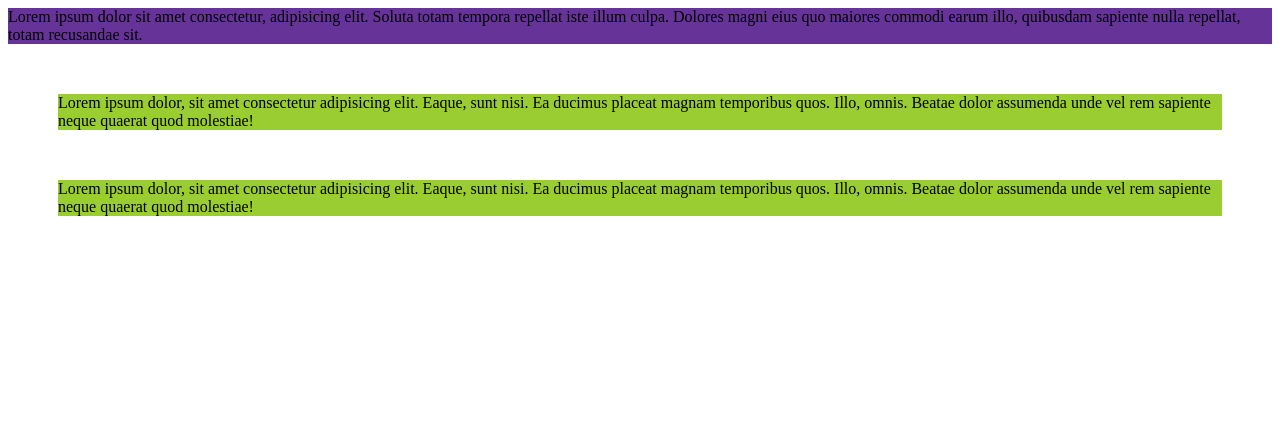
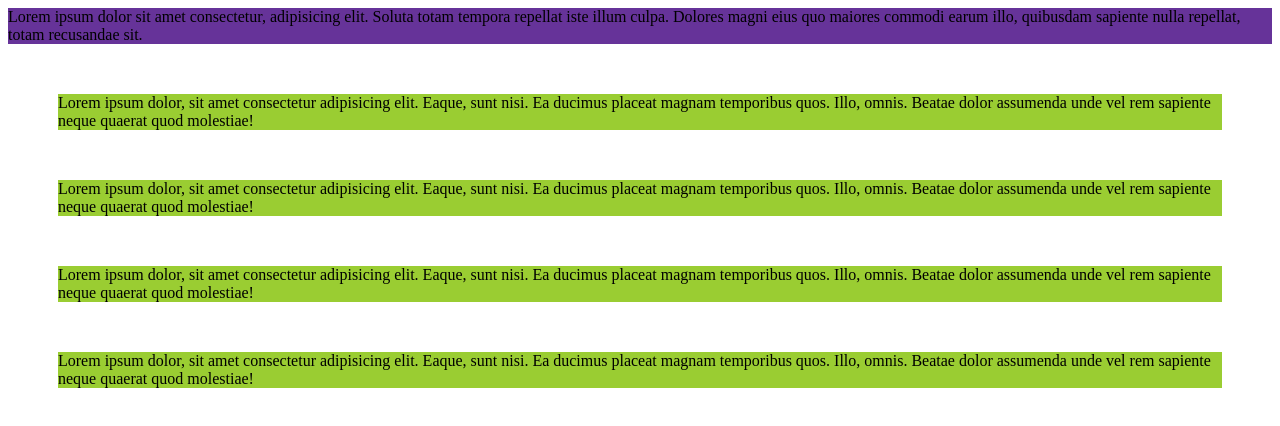
Before and after one commit to LeoNicolasGalera/Prueba-Git, a plain HTML site: page index.html in a window 1280 px wide. Drawn offline with Linux system fonts and the light colour scheme.

Commit message:
otros cambios mas

```diff
--- a/index.html
+++ b/index.html
@@ -25,5 +25,15 @@
       nisi. Ea ducimus placeat magnam temporibus quos. Illo, omnis. Beatae dolor
       assumenda unde vel rem sapiente neque quaerat quod molestiae!
     </article>
+    <article class="articulo">
+      Lorem ipsum dolor, sit amet consectetur adipisicing elit. Eaque, sunt
+      nisi. Ea ducimus placeat magnam temporibus quos. Illo, omnis. Beatae dolor
+      assumenda unde vel rem sapiente neque quaerat quod molestiae!
+    </article>
+    <article class="articulo">
+      Lorem ipsum dolor, sit amet consectetur adipisicing elit. Eaque, sunt
+      nisi. Ea ducimus placeat magnam temporibus quos. Illo, omnis. Beatae dolor
+      assumenda unde vel rem sapiente neque quaerat quod molestiae!
+    </article>
   </body>
 </html>
```
